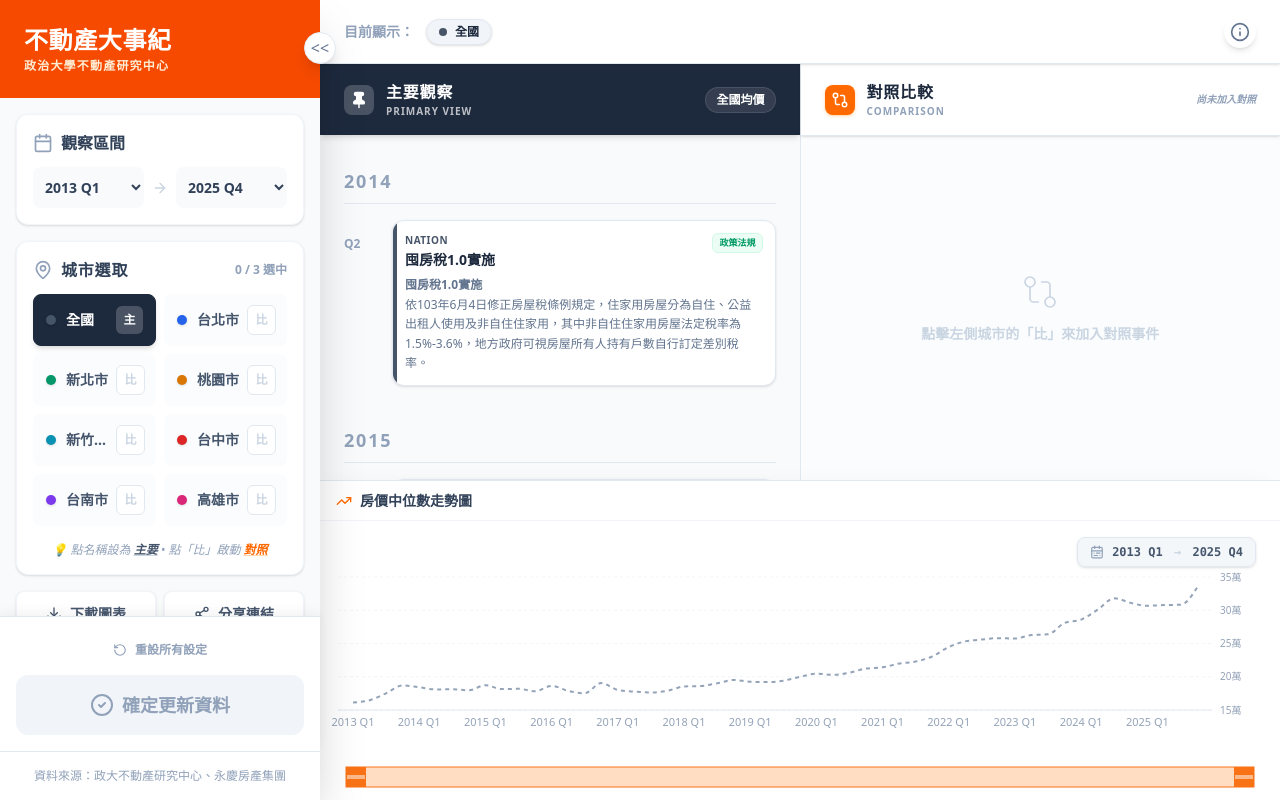
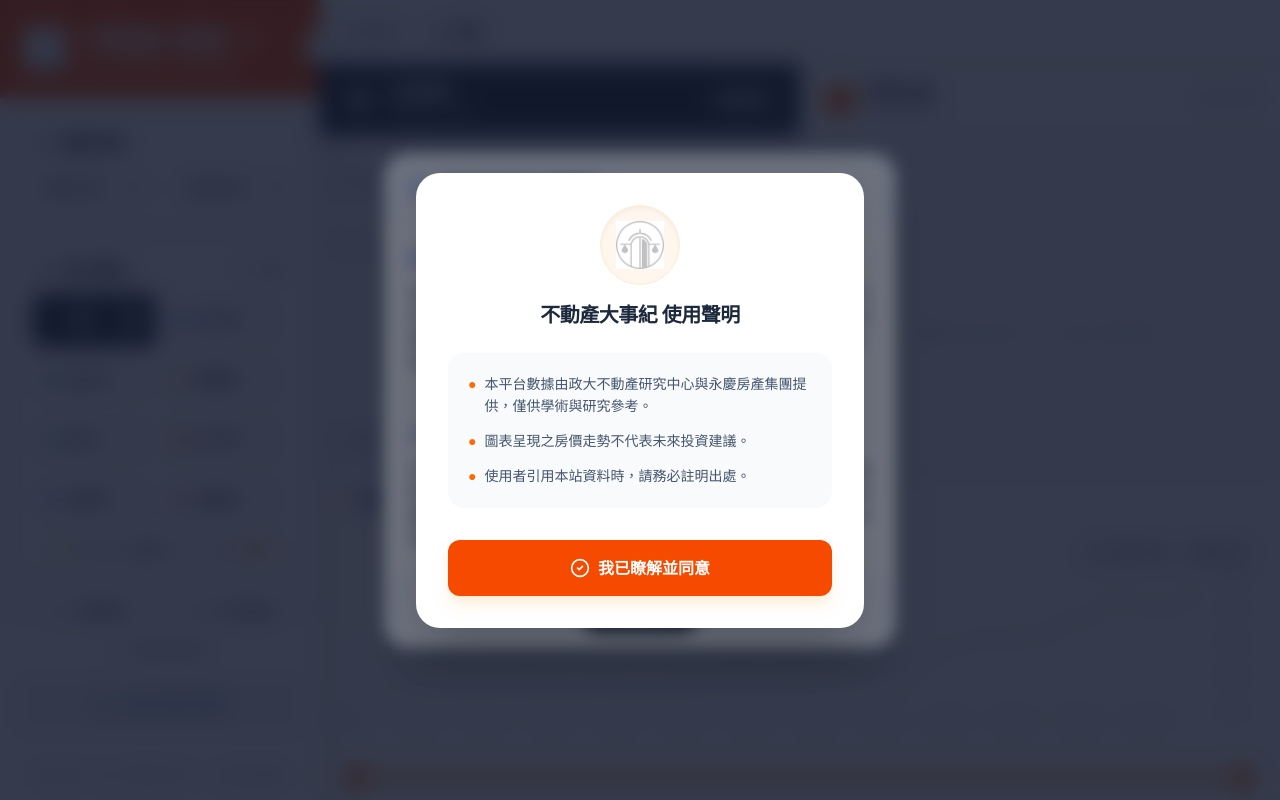
Before and after one commit to NCCU-rer/Real-Estate-Chronicle, a Next.js app: page / in a window 1280 px wide. Built offline with nearby package versions, Linux system fonts and the light colour scheme.

Commit message:
hover不動產大事紀說明

```diff
--- a/src/app/layout.tsx
+++ b/src/app/layout.tsx
@@ -1,6 +1,7 @@
 import type { Metadata } from "next";
 import { Noto_Sans_TC } from "next/font/google";
 import "./globals.css";
+import DisclaimerModal from "@/components/DisclaimerModal"; // 1. 引入它
 
 const notoSansTC = Noto_Sans_TC({
   subsets: ["latin"],
@@ -21,6 +22,7 @@
   return (
     <html lang="zh-TW">
       <body className={`${notoSansTC.variable} font-sans antialiased`}>
+        <DisclaimerModal /> {/* 2. 放在 children 上面 */}
         {children}
       </body>
     </html>
--- a/src/app/page.tsx
+++ b/src/app/page.tsx
@@ -22,6 +22,7 @@
   const [compareCities, setCompareCities] = useState<string[]>([]);
   const [isSettingsOpen, setIsSettingsOpen] = useState(false);
   const [isSidebarCollapsed, setIsSidebarCollapsed] = useState(false);
+  const [isInfoOpen, setIsInfoOpen] = useState(true);
 
   // 匯出功能
   const reportRef = useRef<HTMLDivElement>(null);
@@ -145,6 +146,7 @@
         handleCancelCompare={handleCancelCompare}
         onDownload={openExportModal}
         onShare={handleShare}
+        onInfoOpen={() => setIsInfoOpen(true)}
       />
 
       {/* 2. 右側主要內容區 */}
@@ -204,7 +206,7 @@
       />
 
       {exportConfig && <ReportCanvas config={exportConfig} canvasRef={reportRef} />}
-      <InfoTooltip />
+      <InfoTooltip isOpen={isInfoOpen} onClose={() => setIsInfoOpen(false)} />
       <ExportLoadingOverlay isVisible={isGenerating} progress={exportProgress} />
     </main>
   );
--- a/src/components/DashboardSidebar.tsx
+++ b/src/components/DashboardSidebar.tsx
@@ -2,8 +2,8 @@
 
 import { generateQuarterOptions } from "@/utils/eventHelper";
 import { CITIES_CONFIG, NATIONAL_CONFIG } from "@/config/cityColors";
+import Image from "next/image";
 import {
-  Building2,
   Calendar,
   MapPin,
   GitCompare,
@@ -19,6 +19,7 @@
   Download,
   Share2,
   RotateCcw,
+  HelpCircle,
 } from "lucide-react";
 import React from "react";
 
@@ -40,6 +41,7 @@
   handleCancelCompare: () => void;
   onDownload: () => void;
   onShare: () => void;
+  onInfoOpen: () => void;
 }
 
 const InfoCard = ({ title, description, children }: { title: string, description: string, children: React.ReactNode }) => (
@@ -70,6 +72,7 @@
   handleCancelCompare,
   onDownload,
   onShare,
+  onInfoOpen,
 }: SidebarProps) {
   // 局部狀態，直到按下「確定更新」才同步回全域
   const [tempStart, setTempStart] = React.useState(startPeriod);
@@ -153,10 +156,28 @@
             bg-orange-600 text-white flex items-center shrink-0 relative overflow-hidden group transition-all duration-300 p-6 justify-between
           `}
         >
-          <div className="relative z-10 flex items-center gap-3">
-            <div className={`transition-opacity duration-200 ${isSidebarCollapsed ? "opacity-0 w-0 overflow-hidden" : "opacity-100"}`}>
-              <h1 className="font-bold text-2xl tracking-wide whitespace-nowrap">不動產大事紀</h1>
-              <p className="text-xs text-orange-100 font-bold tracking-widest mt-0.5">政治大學不動產研究中心</p>
+          <div className="relative z-10 flex items-center gap-4">
+            <div className="shrink-0">
+               <Image
+                 src="/logo_transparent.svg"
+                 alt="Logo"
+                 width={42}
+                 height={42}
+                 className="object-contain mix-blend-multiply"
+               />
+            </div>
+            <div className={`transition-all duration-300 ${isSidebarCollapsed ? "opacity-0 w-0 overflow-hidden" : "opacity-100"}`}>
+              <div className="flex items-center gap-2">
+                <h1 className="font-bold text-2xl tracking-wide whitespace-nowrap">不動產大事紀</h1>
+                <button
+                  onClick={onInfoOpen}
+                  className="p-1 hover:bg-white/20 rounded-full transition-colors group/info"
+                  title="查看說明"
+                >
+                  <HelpCircle className="w-5 h-5 text-orange-100 group-hover/info:text-white" />
+                </button>
+              </div>
+              <p className="text-xs text-orange-100 font-bold tracking-widest mt-0.5 uppercase">Real Estate Timeline</p>
             </div>
           </div>
 
--- /dev/null
+++ b/src/components/DisclaimerModal.tsx
@@ -0,0 +1,70 @@
+"use client";
+
+import React, { useState, useEffect } from "react";
+import { ShieldAlert, CheckCircle2 } from "lucide-react";
+
+export default function DisclaimerModal() {
+  const [isVisible, setIsVisible] = useState(false);
+
+  useEffect(() => {
+    // 檢查使用者是否已經點過「同意」 (存放在瀏覽器)
+    const hasAccepted = localStorage.getItem("disclaimer_accepted");
+    if (!hasAccepted) {
+      setIsVisible(true);
+    }
+  }, []);
+
+  const handleAccept = () => {
+    localStorage.setItem("disclaimer_accepted", "true");
+    setIsVisible(false);
+  };
+
+  if (!isVisible) return null;
+
+  return (
+    <div className="fixed inset-0 z-[10000] flex items-center justify-center px-4">
+      {/* 這裡是半透明黑底遮罩，讓後面的 Dashboard 隱約可見 */}
+      <div className="absolute inset-0 bg-slate-900/60 backdrop-blur-sm" />
+
+      {/* 聲明視窗本體 */}
+      <div className="relative bg-white w-full max-w-md rounded-3xl shadow-2xl overflow-hidden animate-in fade-in zoom-in duration-300">
+        <div className="p-8">
+          {/* Logo 放在聲明頂部 */}
+          <div className="flex flex-col items-center mb-6">
+            <div className="w-20 h-20 bg-orange-50 rounded-full flex items-center justify-center mb-4 border border-orange-100 shadow-inner">
+              <img
+                src="/logo_transparent.svg"
+                alt="Logo"
+                className="w-12 h-12 object-contain"
+              />
+            </div>
+            <h2 className="text-xl font-black text-slate-800 tracking-tight">不動產大事紀 使用聲明</h2>
+          </div>
+
+          <div className="bg-slate-50 p-5 rounded-2xl text-slate-600 text-sm leading-relaxed space-y-3">
+            <div className="flex gap-2">
+              <span className="text-orange-500 font-bold">●</span>
+              <p>本平台數據由政大不動產研究中心與永慶房產集團提供，僅供學術與研究參考。</p>
+            </div>
+            <div className="flex gap-2">
+              <span className="text-orange-500 font-bold">●</span>
+              <p>圖表呈現之房價走勢不代表未來投資建議。</p>
+            </div>
+            <div className="flex gap-2">
+              <span className="text-orange-500 font-bold">●</span>
+              <p>使用者引用本站資料時，請務必註明出處。</p>
+            </div>
+          </div>
+
+          <button
+            onClick={handleAccept}
+            className="mt-8 w-full bg-orange-600 hover:bg-orange-700 text-white py-4 rounded-xl font-bold flex items-center justify-center gap-2 transition-all active:scale-[0.98] shadow-lg shadow-orange-100"
+          >
+            <CheckCircle2 className="w-5 h-5" />
+            我已瞭解並同意
+          </button>
+        </div>
+      </div>
+    </div>
+  );
+}
--- a/src/components/InfoTooltip.tsx
+++ b/src/components/InfoTooltip.tsx
@@ -1,70 +1,87 @@
 // src/components/InfoTooltip.tsx
-import React, { useState, useEffect, useRef } from 'react';
-import { Info, X } from 'lucide-react';
+import React, { useEffect } from 'react';
+import { Info, X, ShieldCheck, Database } from 'lucide-react';
 
-const InfoTooltip = () => {
-  const [isOpen, setIsOpen] = useState(false);
-  const tooltipRef = useRef<HTMLDivElement>(null);
+interface InfoTooltipProps {
+  isOpen: boolean;
+  onClose: () => void;
+}
 
-  // Close when clicking outside
+const InfoTooltip = ({ isOpen, onClose }: InfoTooltipProps) => {
+  // Close when pressing Escape key
   useEffect(() => {
-    const handleClickOutside = (event: MouseEvent) => {
-      if (tooltipRef.current && !tooltipRef.current.contains(event.target as Node)) {
-        setIsOpen(false);
-      }
+    const handleEsc = (event: KeyboardEvent) => {
+      if (event.key === 'Escape') onClose();
     };
+    if (isOpen) document.addEventListener('keydown', handleEsc);
+    return () => document.removeEventListener('keydown', handleEsc);
+  }, [isOpen, onClose]);
 
-    if (isOpen) {
-      document.addEventListener('mousedown', handleClickOutside);
-    }
-    return () => {
-      document.removeEventListener('mousedown', handleClickOutside);
-    };
-  }, [isOpen]);
+  if (!isOpen) return null;
 
   return (
-    <div className="fixed top-4 right-6 z-[100] font-sans" ref={tooltipRef}>
-      {/* 資訊圖示 */}
-      <button
-        onClick={() => setIsOpen(!isOpen)}
-        className={`w-8 h-8 rounded-full flex items-center justify-center transition-all duration-300 shadow-md ${
-          isOpen ? 'bg-blue-500 text-white rotate-90' : 'bg-white text-slate-500 hover:bg-slate-50'
-        }`}
-        aria-label="顯示資訊"
-      >
-        {isOpen ? <X className="w-5 h-5" /> : <Info className="w-5 h-5" />}
-      </button>
+    <div className="fixed inset-0 z-[200] flex items-center justify-center p-4 sm:p-6 font-sans">
+      {/* 黑色半透明遮罩背景 */}
+      <div
+        className="absolute inset-0 bg-slate-900/60 backdrop-blur-sm animate-in fade-in duration-300"
+        onClick={onClose}
+      />
 
       {/* 彈出式說明框 */}
       <div
         className={`
-          absolute top-full right-0 mt-3 w-[calc(100vw-3rem)] sm:w-80 bg-white/95 backdrop-blur-md border border-slate-200 rounded-xl shadow-2xl p-5
-          transition-all duration-300 transform origin-top-right
-          ${isOpen ? 'opacity-100 scale-100 translate-y-0 visible' : 'opacity-0 scale-95 -translate-y-2 invisible pointer-events-none'}
+          relative w-full max-w-lg bg-white border border-slate-200 rounded-3xl shadow-2xl overflow-hidden
+          transition-all duration-300 transform animate-in zoom-in-95 slide-in-from-bottom-4 duration-300
         `}
       >
-        <div className="max-h-[70vh] overflow-y-auto custom-scrollbar pr-2">
-          <h3 className="font-bold text-base text-blue-600 mb-2.5 flex items-center gap-2">
-            <span className="w-1 h-5 bg-blue-500 rounded-full"></span>
+        {/* Header */}
+        <div className="bg-slate-50 px-6 py-4 border-b border-slate-100 flex items-center justify-between">
+          <div className="flex items-center gap-2 text-slate-800 font-black text-lg">
+            <Info className="w-5 h-5 text-blue-600" />
+            研究說明與免責聲明
+          </div>
+          <button
+            onClick={onClose}
+            className="p-2 hover:bg-slate-200 rounded-full transition-colors text-slate-400"
+          >
+            <X className="w-5 h-5" />
+          </button>
+        </div>
+
+        {/* Content */}
+        <div className="p-6 max-h-[70vh] overflow-y-auto custom-scrollbar space-y-6">
+          <section>
+            <h3 className="font-black text-base text-blue-600 mb-3 flex items-center gap-2">
+              <Database className="w-4 h-4" />
               資料清理邏輯與圖示說明
             </h3>
-          <p className="text-sm text-slate-600 mb-5 leading-relaxed">
+            <p className="text-sm text-slate-600 leading-relaxed font-medium">
               本資料源自實價登錄，為求單價準確性，僅保留主要住宅類型（如公寓、住宅大樓）交易，並排除親友、特殊關係等交易。此外，亦剔除特殊物件（如僅車位、頂樓加蓋），且已對單價、總價與屋齡等極端值進行處理，確保趨勢具備市場參考性。
             </p>
+          </section>
 
-          <div className="h-px bg-slate-100 mb-5"></div>
+          <div className="h-px bg-slate-100"></div>
 
-          <h3 className="font-bold text-base text-blue-600 mb-2.5 flex items-center gap-2">
-            <span className="w-1 h-5 bg-blue-500 rounded-full"></span>
+          <section>
+            <h3 className="font-black text-base text-blue-600 mb-3 flex items-center gap-2">
+              <ShieldCheck className="w-4 h-4" />
               免責聲明
             </h3>
-          <p className="text-sm text-slate-600 leading-relaxed">
+            <p className="text-sm text-slate-600 leading-relaxed font-medium">
               本中心建立不動產大事紀，旨在提供資料市場對於不動產相關事件紀錄之彙整，並加以房價中位數聯合呈現，以便民眾或專家學者參考。然由於房價影響因素眾多，事件的發生對住宅價格影響可能有提前或滯延的關係，表中呈現事件與價格趨勢並非有絕對關係，僅以事件紀錄方式呈現。
             </p>
+          </section>
         </div>
 
-        {/* Triangle arrow */}
-        <div className="absolute -top-2 right-3 w-4 h-4 bg-white border-t border-l border-slate-200 rotate-45"></div>
+        {/* Footer */}
+        <div className="p-4 bg-slate-50 text-center border-t border-slate-100">
+          <button
+            onClick={onClose}
+            className="px-8 py-2.5 bg-slate-800 text-white rounded-full font-bold text-sm hover:bg-slate-700 transition-all active:scale-95 shadow-lg"
+          >
+            我知道了
+          </button>
+        </div>
       </div>
     </div>
   );
```
Also changed, not shown: public/logo_transparent.svg (added). Lines whose indentation alone changed are shown as unchanged.
